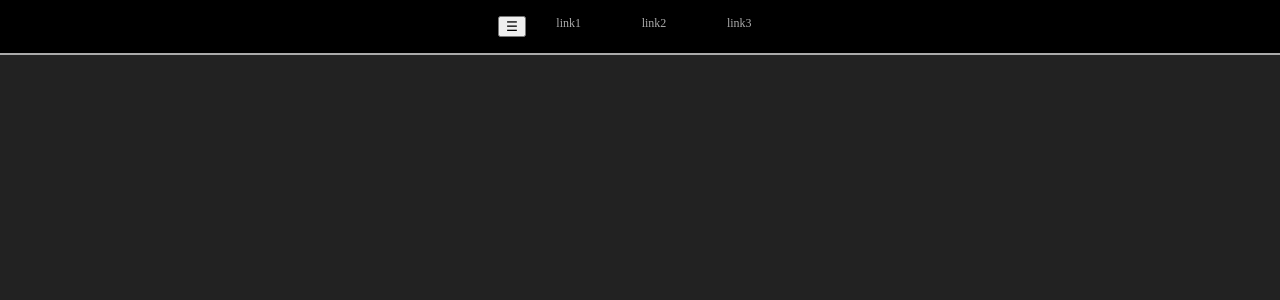
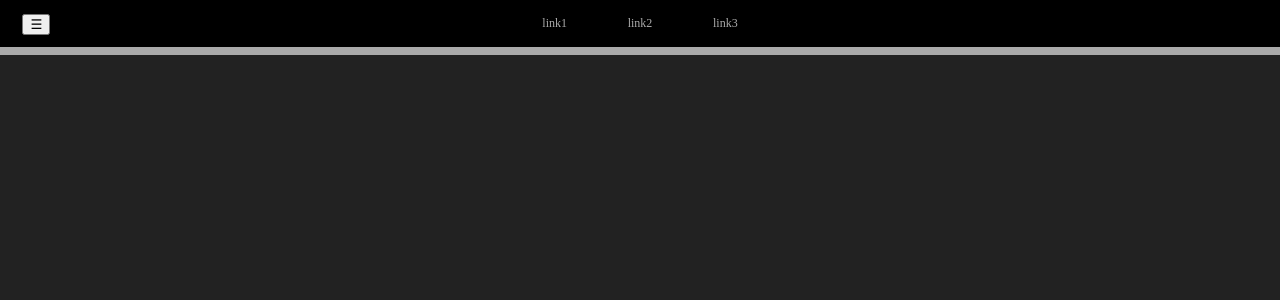
Before and after one commit to iminemantis/old-site, a PHP site: page /parts/templates.html in a window 1280 px wide. Shown: the top 300 px of the page. Run offline with PHP 8.4, Linux system fonts and the light colour scheme.

Commit message:
align button
aligned the button to open the sidebar at the top of the page

```diff
--- a/style.css
+++ b/style.css
@@ -47,7 +47,14 @@ body {
 #header a:hover{
     color: #eee;
 }
+#header #main{
 
+}
+#header #main .openbtn{
+    position: fixed;
+    left: 1.75vw;
+    top: 1.75vh;
+}
 
 
 #sidebar{
```
